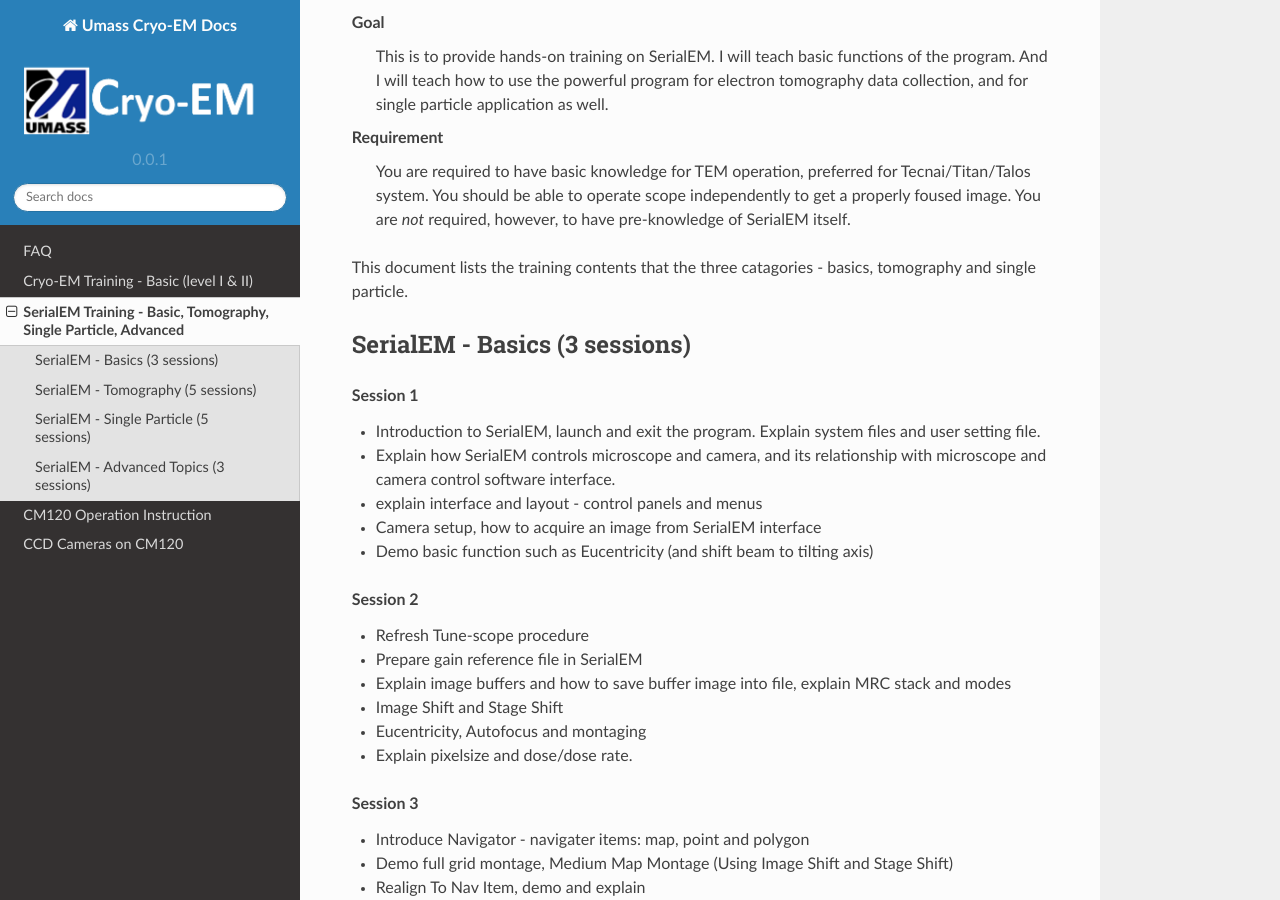
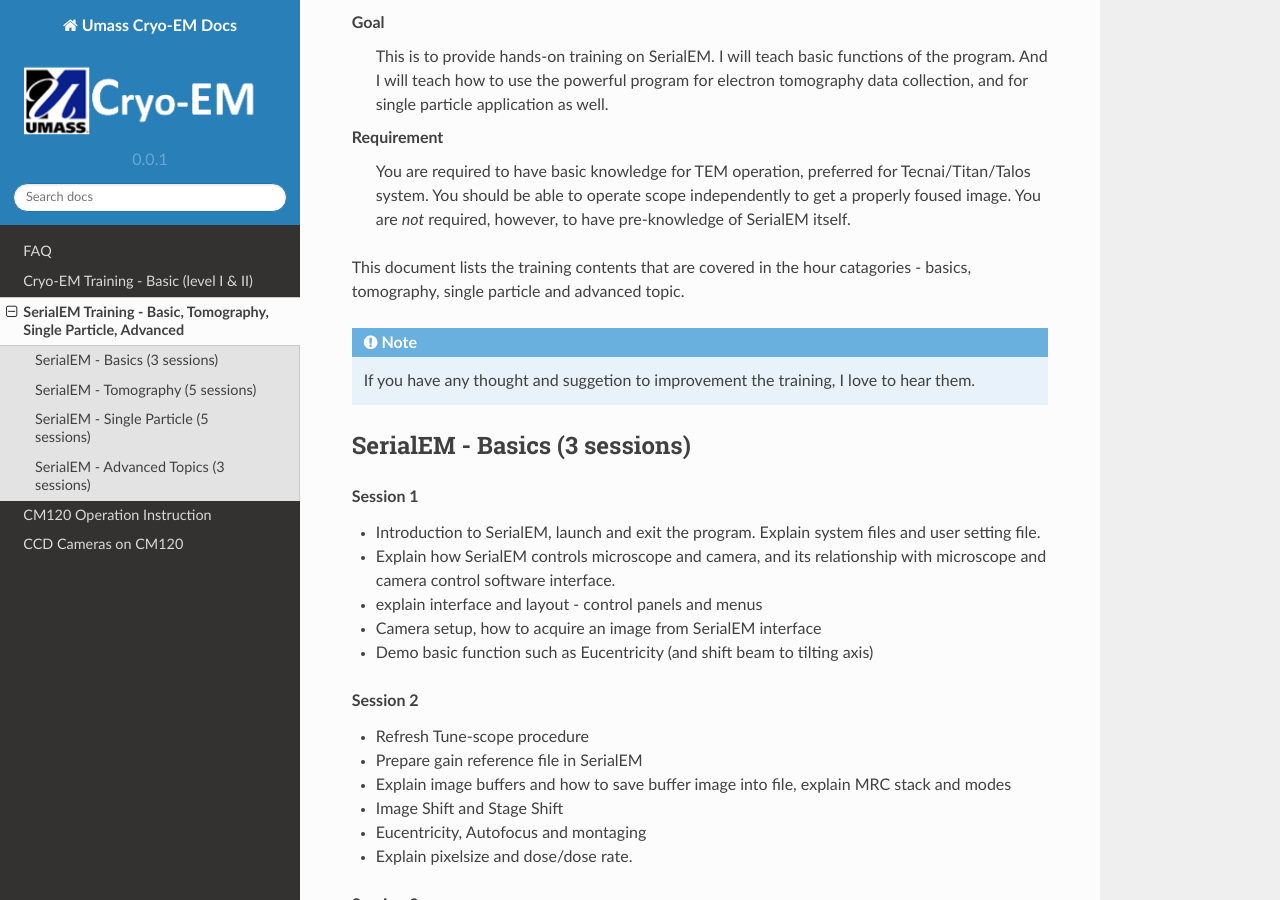
Before and after one commit to xuchen66/sphinx-emdocs, a Sphinx documentation site: the page built from source/serialem_training.rst, in a window 1280 px wide and 900 px high, scrolled down 327 px. Built offline with Sphinx 7.4.7 and the Read the Docs theme 2.0.0, drawn with Linux system fonts in a browser that asks for light colours; pages that are not in the unit, such as notebooks, are missing from menus.

Commit message:
Update serialem_training.rst

```diff
--- a/source/serialem_training.rst
+++ b/source/serialem_training.rst
@@ -18,9 +18,9 @@
  Requirement
     You are required to have basic knowledge for TEM operation, preferred for Tecnai/Titan/Talos system. You should be able to operate scope independently to get a properly foused image. You are *not* required, however, to have pre-knowledge of SerialEM itself.
 
-This document lists the training contents that the three catagories - basics, tomography and single particle.
+This document lists the training contents that are covered in the hour catagories - basics, tomography, single particle and advanced topic.
 
-.. .. note:: This is important!
+.. note:: If you have any thought and suggetion to improvement the training, I love to hear them.
 
 .. _basic:
 
```
